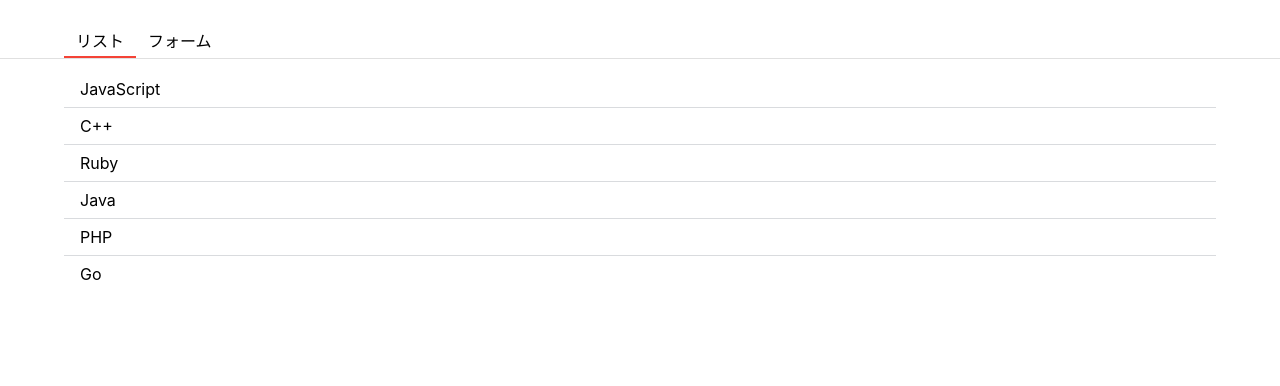
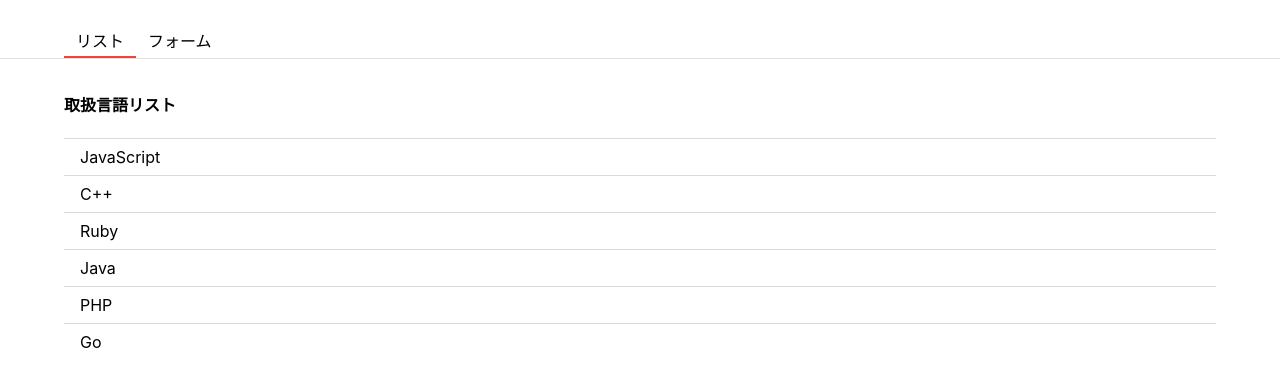
Before and after one commit to NogamiShingo/React-Tutorial, a React (Create React App) app: page / in a window 1280 px wide. Shown: the top 386 px of the page. Built offline with nearby package versions, Linux system fonts and the light colour scheme.

Commit message:
4日目午後

```diff
--- a/src/App.js
+++ b/src/App.js
@@ -3,6 +3,7 @@
 import { List } from "./List";
 import { Form } from './Form';
 import { getLanguages } from './const/languages';
+import { withLoading } from './hoc/withLoading';
 
 const Header = styled.header`
   display: flex;
@@ -24,19 +25,9 @@
   border-bottom: ${props => props.focused ? '2px solid #F44336' : 'none'};
 `
 
-function App() {
+function App({data}) {
   const [tab, setTab] = useState('list');
-  const [langs, setLangs] = useState([]);
-
-  useEffect(() => {
-    console.log('App.js:useEffect');
-    fetchLanguages();
-  }, [])
-
-  const fetchLanguages = async () => {
-    const languages = await getLanguages();
-    setLangs(languages);
-  }
+  const [langs, setLangs] = useState(data);
 
   const addLang = (lang) => {
     setLangs([...langs,lang]);
@@ -58,4 +49,4 @@
   );
 }
 
-export default App;
+export default withLoading(App, getLanguages);
--- a/src/Form.js
+++ b/src/Form.js
@@ -1,10 +1,7 @@
 import {useState} from 'react';
 import { Button } from './components/button';
 import styled from 'styled-components';
-
-const Container = styled.div`
-    padding: 12px 64px;
-`
+import { TabBodyContainer } from './components/tab-body-container';
 
 const Label = styled.label`
     display: flex;
@@ -35,8 +32,8 @@
         onAddLang(text);
     }
 
-    return <Container>
-        <h4>新しい言語の追加</h4>
+    return (
+        <TabBodyContainer title="新しい言語の追加">
             <form onSubmit={submitForm}>
                 <div>
                     <Label>言語</Label>
@@ -46,5 +43,6 @@
                     <FormButton>追加</FormButton>
                 </ButtonContainer>
             </form>
-    </Container>
+        </TabBodyContainer>
+    )
 }
--- a/src/List.js
+++ b/src/List.js
@@ -1,8 +1,5 @@
 import styled from 'styled-components';
-
-const Container = styled.div`
-    padding: 12px 64px;
-`
+import { TabBodyContainer } from './components/tab-body-container';
 
 const ListItem = styled.div`
     padding: 8px 16px;
@@ -14,12 +11,12 @@
 export const List = ({langs}) => {
 
     return(
-        <Container>
+        <TabBodyContainer title="取扱言語リスト">
             {
                 langs.map((lang, index) => {
                     return <ListItem key = {index}>{lang}</ListItem>
                 })
             }
-        </Container>
+        </TabBodyContainer>
     )
 }
--- /dev/null
+++ b/src/components/tab-body-container.js
@@ -0,0 +1,15 @@
+import { Children } from 'react';
+import styled from 'styled-components';
+
+const Container = styled.div`
+    padding: 12px 64px;
+`
+
+export const TabBodyContainer = ({children, title}) => {
+    return (
+        <Container>
+            <h4>{title}</h4>
+            {children}
+        </Container>
+    )
+}
--- /dev/null
+++ b/src/hoc/withLoading.js
@@ -0,0 +1,26 @@
+import styled from 'styled-components';
+import { useEffect, useState } from 'react';
+
+const LoadDiv = styled.div`
+    padding: 36px;
+`
+
+export const withLoading = (WrappedComponent, fetchData) => {
+    return () => {
+        const [data, setData] = useState(null);
+
+        useEffect(() => {
+            fetch();
+        }, [])
+
+        const fetch = async () => {
+            const data = await fetchData();
+            setData(data);
+        }
+        const Loading = (
+            <LoadDiv>ロード中...</LoadDiv>
+        )
+
+        return data ? <WrappedComponent data={data}/> : Loading;
+    }
+}
```
Lines whose indentation alone changed are shown as unchanged.
